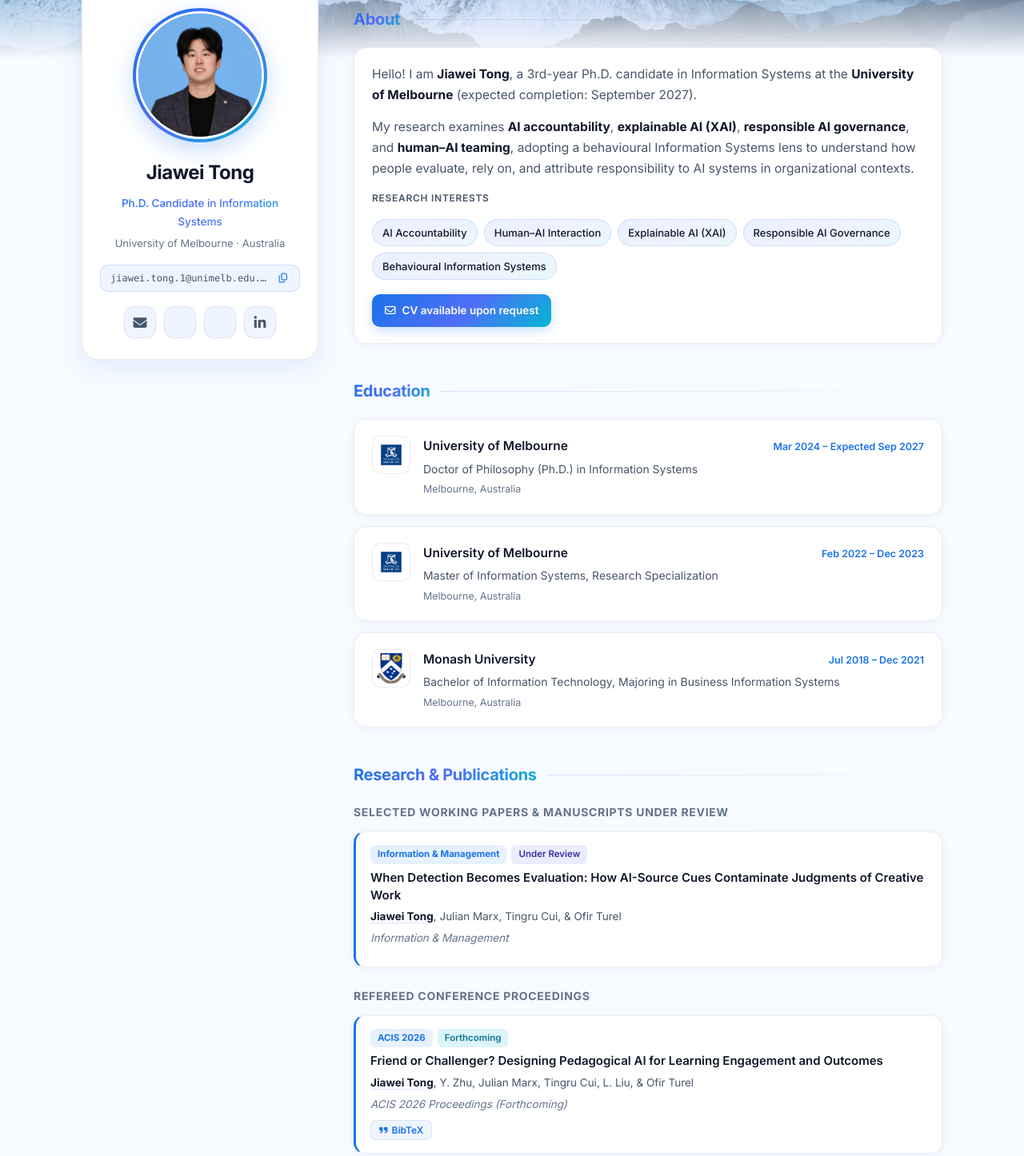
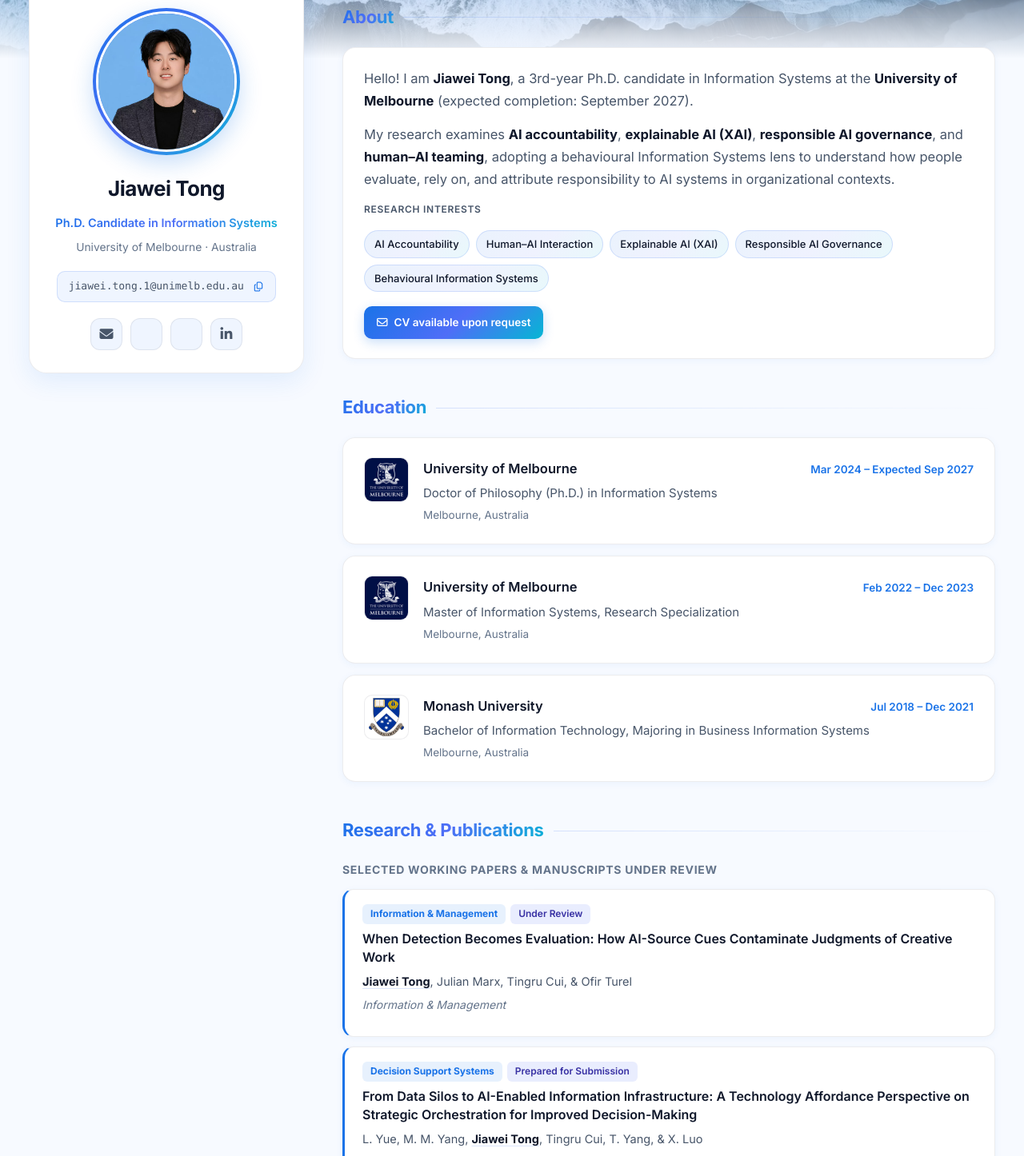
Before and after one commit to IS-jiawei-tong/is-jiawei-tong.github.io, a plain HTML site: page index.html in a window 1280 px wide. Shown: the part 229-1675 px from the top of the page at 80% size. Drawn offline with Linux system fonts and the light colour scheme; some icons are missing.

Commit message:
style: widen layout, enlarge edge-to-edge UniMelb logo, add DSS working paper

```diff
--- a/assets/css/style.css
+++ b/assets/css/style.css
@@ -66,8 +66,8 @@ body {
   background-color: var(--bg);
   color: var(--text);
   font-family: "Inter", -apple-system, BlinkMacSystemFont, "Segoe UI", Roboto, "PingFang SC", "Microsoft YaHei", sans-serif;
-  font-size: 15.5px;
-  line-height: 1.7;
+  font-size: 16.5px;
+  line-height: 1.72;
   transition: background-color 0.25s ease, color 0.25s ease;
   -webkit-font-smoothing: antialiased;
 }
@@ -102,8 +102,8 @@ a:hover {
 
 .nav-container {
   width: 100%;
-  max-width: 1140px;
-  padding: 0 32px;
+  max-width: 1340px;
+  padding: 0 36px;
   display: flex;
   align-items: center;
   justify-content: space-between;
@@ -113,7 +113,7 @@ a:hover {
 .nav-links {
   display: flex;
   align-items: center;
-  gap: 28px;
+  gap: 32px;
   overflow-x: auto;
   scrollbar-width: none;
   -ms-overflow-style: none;
@@ -125,7 +125,7 @@ a:hover {
 
 .nav-links a {
   color: var(--text-secondary);
-  font-size: 14.5px;
+  font-size: 15.5px;
   font-weight: 500;
   white-space: nowrap;
   padding: 6px 0;
@@ -221,14 +221,14 @@ a:hover {
 
 .page-shell {
   width: 100%;
-  max-width: 1140px;
-  margin: -92px auto 0;
-  padding: 0 32px 72px;
+  max-width: 1340px;
+  margin: -96px auto 0;
+  padding: 0 36px 80px;
   position: relative;
   z-index: 2;
   display: grid;
-  grid-template-columns: 296px minmax(0, 1fr);
-  gap: 44px;
+  grid-template-columns: 344px minmax(0, 1fr);
+  gap: 48px;
   align-items: start;
 }
 
@@ -243,15 +243,15 @@ a:hover {
   background: var(--surface);
   border: 1px solid var(--border);
   border-radius: 22px;
-  padding: 28px 22px 26px;
+  padding: 32px 26px 28px;
   text-align: center;
   box-shadow: var(--shadow-md);
 }
 
 .avatar-ring {
-  width: 168px;
-  height: 168px;
-  margin: 0 auto 18px;
+  width: 184px;
+  height: 184px;
+  margin: 0 auto 20px;
   padding: 4px;
   border-radius: 50%;
   background: var(--gemini-gradient);
@@ -268,17 +268,18 @@ a:hover {
 }
 
 .profile-name {
-  margin: 0 0 6px;
-  font-size: 24px;
+  margin: 0 0 8px;
+  font-size: 26px;
   font-weight: 700;
   letter-spacing: -0.02em;
   color: var(--text);
 }
 
 .profile-role {
-  margin: 0 0 4px;
-  font-size: 13.5px;
-  font-weight: 500;
+  margin: 0 0 6px;
+  font-size: 14.5px;
+  font-weight: 600;
+  white-space: nowrap;
   background: var(--gemini-gradient);
   -webkit-background-clip: text;
   background-clip: text;
@@ -286,8 +287,8 @@ a:hover {
 }
 
 .profile-affiliation {
-  margin: 0 0 16px;
-  font-size: 13px;
+  margin: 0 0 18px;
+  font-size: 13.8px;
   color: var(--text-muted);
 }
 
@@ -295,14 +296,14 @@ a:hover {
   display: inline-flex;
   align-items: center;
   justify-content: center;
-  gap: 6px;
+  gap: 8px;
   max-width: 100%;
-  padding: 6px 10px 6px 12px;
-  margin-bottom: 18px;
+  padding: 7px 11px 7px 14px;
+  margin-bottom: 20px;
   border-radius: 10px;
   background: var(--surface-subtle);
   border: 1px solid var(--accent-border);
-  font-size: 12px;
+  font-size: 13px;
   color: var(--text-secondary);
 }
 
@@ -390,7 +391,7 @@ a:hover {
 
 .section-title {
   margin: 0;
-  font-size: 20px;
+  font-size: 22px;
   font-weight: 700;
   letter-spacing: -0.015em;
   background: var(--gemini-gradient);
@@ -411,7 +412,7 @@ a:hover {
   background: var(--surface);
   border: 1px solid var(--border);
   border-radius: 16px;
-  padding: 20px 22px;
+  padding: 24px 26px;
   box-shadow: var(--shadow-sm);
   transition: border-color 0.2s ease, box-shadow 0.2s ease, transform 0.2s ease;
 }
@@ -493,18 +494,22 @@ a:hover {
 .entry-row {
   display: flex;
   align-items: flex-start;
-  gap: 16px;
+  gap: 18px;
 }
 
 .institution-logo {
-  width: 48px;
-  height: 48px;
+  width: 56px;
+  height: 56px;
   border-radius: 10px;
-  object-fit: contain;
+  object-fit: cover;
   background: #ffffff;
-  padding: 4px;
   border: 1px solid var(--border);
   flex-shrink: 0;
+}
+
+.institution-logo.logo-contain {
+  object-fit: contain;
+  padding: 3px;
 }
 
 .entry-body {
@@ -522,27 +527,27 @@ a:hover {
 
 .entry-title {
   margin: 0;
-  font-size: 15.5px;
+  font-size: 16.5px;
   font-weight: 600;
   color: var(--text);
 }
 
 .entry-period {
-  font-size: 12.5px;
+  font-size: 13.5px;
   font-weight: 600;
   color: var(--accent);
   white-space: nowrap;
 }
 
 .entry-subtitle {
-  margin: 3px 0 0;
-  font-size: 14px;
+  margin: 4px 0 0;
+  font-size: 15px;
   color: var(--text-secondary);
 }
 
 .entry-meta {
   margin: 3px 0 0;
-  font-size: 12.5px;
+  font-size: 13.5px;
   color: var(--text-muted);
 }
 
@@ -606,7 +611,7 @@ a:hover {
   border: 1px solid var(--border);
   border-left: 3.5px solid var(--accent);
   border-radius: 14px;
-  padding: 16px 18px;
+  padding: 18px 22px;
   box-shadow: var(--shadow-sm);
   transition: transform 0.18s ease, box-shadow 0.18s ease, border-color 0.18s ease;
 }
@@ -621,14 +626,14 @@ a:hover {
   flex-wrap: wrap;
   align-items: center;
   gap: 6px;
-  margin-bottom: 6px;
+  margin-bottom: 7px;
 }
 
 .venue-badge {
   display: inline-block;
-  padding: 2px 9px;
+  padding: 2px 10px;
   border-radius: 6px;
-  font-size: 11.5px;
+  font-size: 12px;
   font-weight: 700;
   background: var(--accent-soft);
   color: var(--accent);
@@ -636,9 +641,9 @@ a:hover {
 
 .status-badge {
   display: inline-block;
-  padding: 2px 9px;
+  padding: 2px 10px;
   border-radius: 6px;
-  font-size: 11.5px;
+  font-size: 12px;
   font-weight: 600;
 }
 
@@ -653,16 +658,16 @@ a:hover {
 }
 
 .pub-title {
-  margin: 0 0 5px;
-  font-size: 15px;
+  margin: 0 0 6px;
+  font-size: 16px;
   font-weight: 600;
-  line-height: 1.45;
+  line-height: 1.48;
   color: var(--text);
 }
 
 .pub-authors {
   margin: 0 0 4px;
-  font-size: 13.5px;
+  font-size: 14.5px;
   color: var(--text-secondary);
 }
 
@@ -674,8 +679,8 @@ a:hover {
 }
 
 .pub-venue {
-  margin: 0 0 8px;
-  font-size: 13.5px;
+  margin: 0 0 9px;
+  font-size: 14px;
   font-style: italic;
   color: var(--text-muted);
 }
@@ -787,13 +792,13 @@ a:hover {
 /* ─── Footer ─────────────────────────────────────────────────────────────── */
 
 .site-footer {
-  max-width: 1140px;
+  max-width: 1340px;
   margin: 0 auto;
-  padding: 20px 32px 44px;
+  padding: 22px 36px 46px;
   text-align: center;
   border-top: 1px solid var(--border);
   color: var(--text-muted);
-  font-size: 13px;
+  font-size: 13.5px;
 }
 
 /* ─── Responsive Breakpoints ─────────────────────────────────────────────── */
@@ -813,6 +818,10 @@ a:hover {
   .profile-card {
     max-width: 440px;
     margin: 0 auto;
+  }
+
+  .profile-role {
+    white-space: normal;
   }
 
   .content {
--- a/index.html
+++ b/index.html
@@ -133,7 +133,7 @@
         <div class="card-stack">
           <div class="card">
             <div class="entry-row">
-              <img src="assets/img/unimelb-logo.png" alt="University of Melbourne" class="institution-logo">
+              <img src="assets/img/unimelb-logo.jpg" alt="University of Melbourne" class="institution-logo">
               <div class="entry-body">
                 <div class="entry-top">
                   <h3 class="entry-title" data-en="University of Melbourne" data-zh="墨尔本大学（University of Melbourne）">University of Melbourne</h3>
@@ -147,7 +147,7 @@
 
           <div class="card">
             <div class="entry-row">
-              <img src="assets/img/unimelb-logo.png" alt="University of Melbourne" class="institution-logo">
+              <img src="assets/img/unimelb-logo.jpg" alt="University of Melbourne" class="institution-logo">
               <div class="entry-body">
                 <div class="entry-top">
                   <h3 class="entry-title" data-en="University of Melbourne" data-zh="墨尔本大学（University of Melbourne）">University of Melbourne</h3>
@@ -161,7 +161,7 @@
 
           <div class="card">
             <div class="entry-row">
-              <img src="assets/img/monash-logo.svg" alt="Monash University" class="institution-logo">
+              <img src="assets/img/monash-logo.svg" alt="Monash University" class="institution-logo logo-contain">
               <div class="entry-body">
                 <div class="entry-top">
                   <h3 class="entry-title" data-en="Monash University" data-zh="莫纳什大学（Monash University）">Monash University</h3>
@@ -194,6 +194,16 @@
             <p class="pub-title">When Detection Becomes Evaluation: How AI-Source Cues Contaminate Judgments of Creative Work</p>
             <p class="pub-authors"><strong>Jiawei Tong</strong>, Julian Marx, Tingru Cui, &amp; Ofir Turel</p>
             <p class="pub-venue">Information &amp; Management</p>
+          </li>
+
+          <li class="pub-card">
+            <div class="pub-badges">
+              <span class="venue-badge">Decision Support Systems</span>
+              <span class="status-badge review" data-en="Prepared for Submission" data-zh="准备投稿">Prepared for Submission</span>
+            </div>
+            <p class="pub-title">From Data Silos to AI-Enabled Information Infrastructure: A Technology Affordance Perspective on Strategic Orchestration for Improved Decision-Making</p>
+            <p class="pub-authors">L. Yue, M. M. Yang, <strong>Jiawei Tong</strong>, Tingru Cui, T. Yang, &amp; X. Luo</p>
+            <p class="pub-venue">Target Journal: Decision Support Systems (2026)</p>
           </li>
         </ul>
 
@@ -314,7 +324,7 @@
         </div>
         <div class="card">
           <div class="entry-row">
-            <img src="assets/img/unimelb-logo.png" alt="University of Melbourne" class="institution-logo">
+            <img src="assets/img/unimelb-logo.jpg" alt="University of Melbourne" class="institution-logo">
             <div class="entry-body">
               <div class="entry-top">
                 <h3 class="entry-title" data-en="Academic Supervisor · University of Melbourne" data-zh="学术督导 · 墨尔本大学">Academic Supervisor · University of Melbourne</h3>
```
Also changed, not shown: assets/img/unimelb-logo.jpg (added), assets/img/unimelb-logo.png (deleted).
